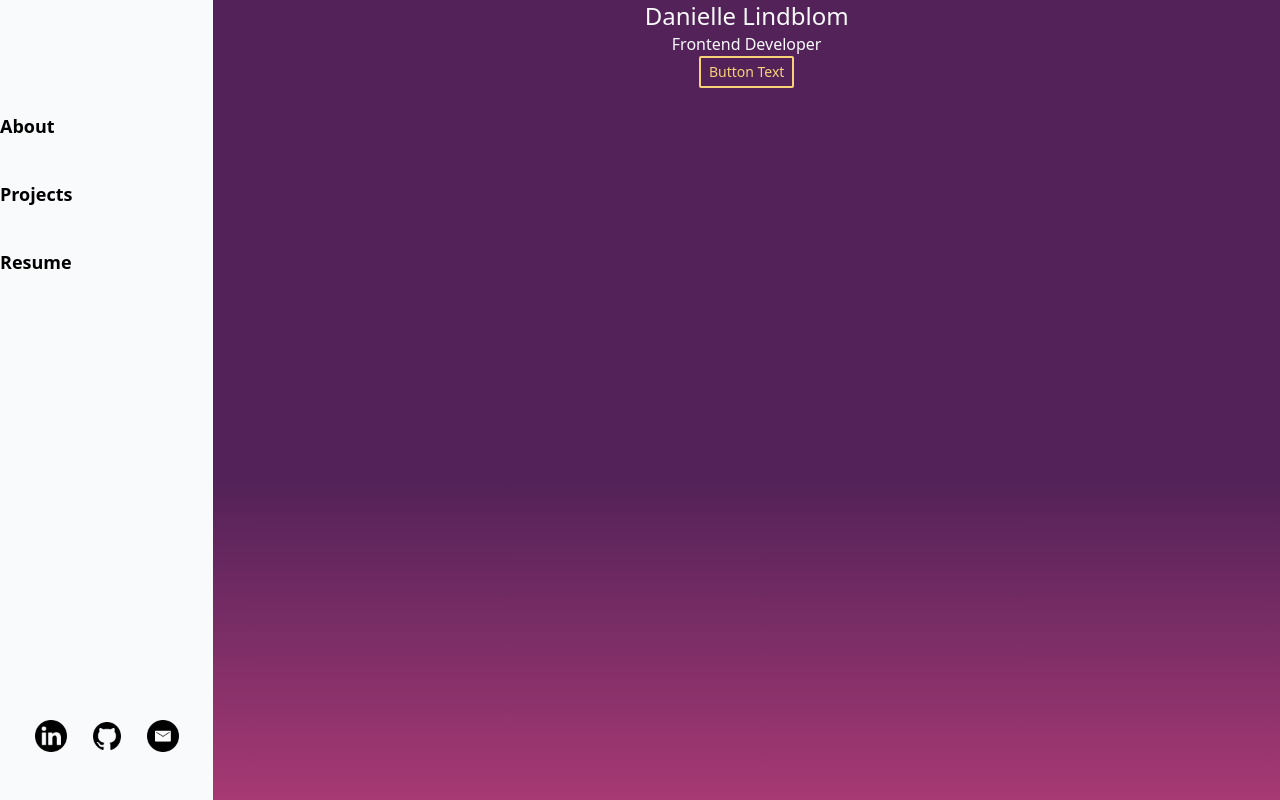
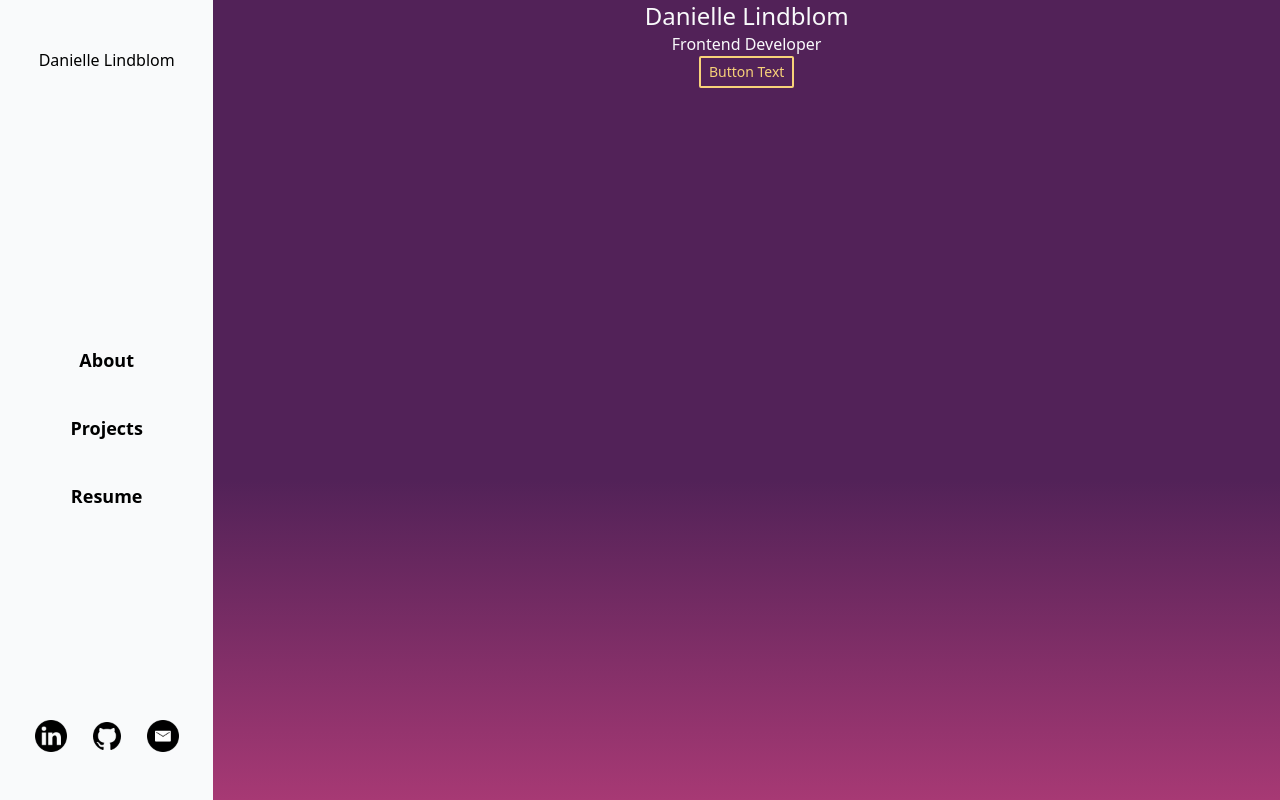
Before and after one commit to Danielle254/portfolio3, a Next.js app: page / in a window 1280 px wide. Built offline with nearby package versions, Linux system fonts and the light colour scheme.

Commit message:
refactor: move text-center to a level higher

```diff
--- a/src/components/Sidebar.tsx
+++ b/src/components/Sidebar.tsx
@@ -4,7 +4,8 @@ import Social from './Social'
 
 export default function Sidebar() {
   return (
-    <div className='bg-gray-50 col-span-1 h-screen flex flex-col justify-between py-12'>
+    <div className='bg-gray-50 col-span-1 h-screen flex flex-col justify-between py-12  text-center'>
+      <h1>Danielle Lindblom</h1>
       <Nav />
       <Social />
     </div>
```
